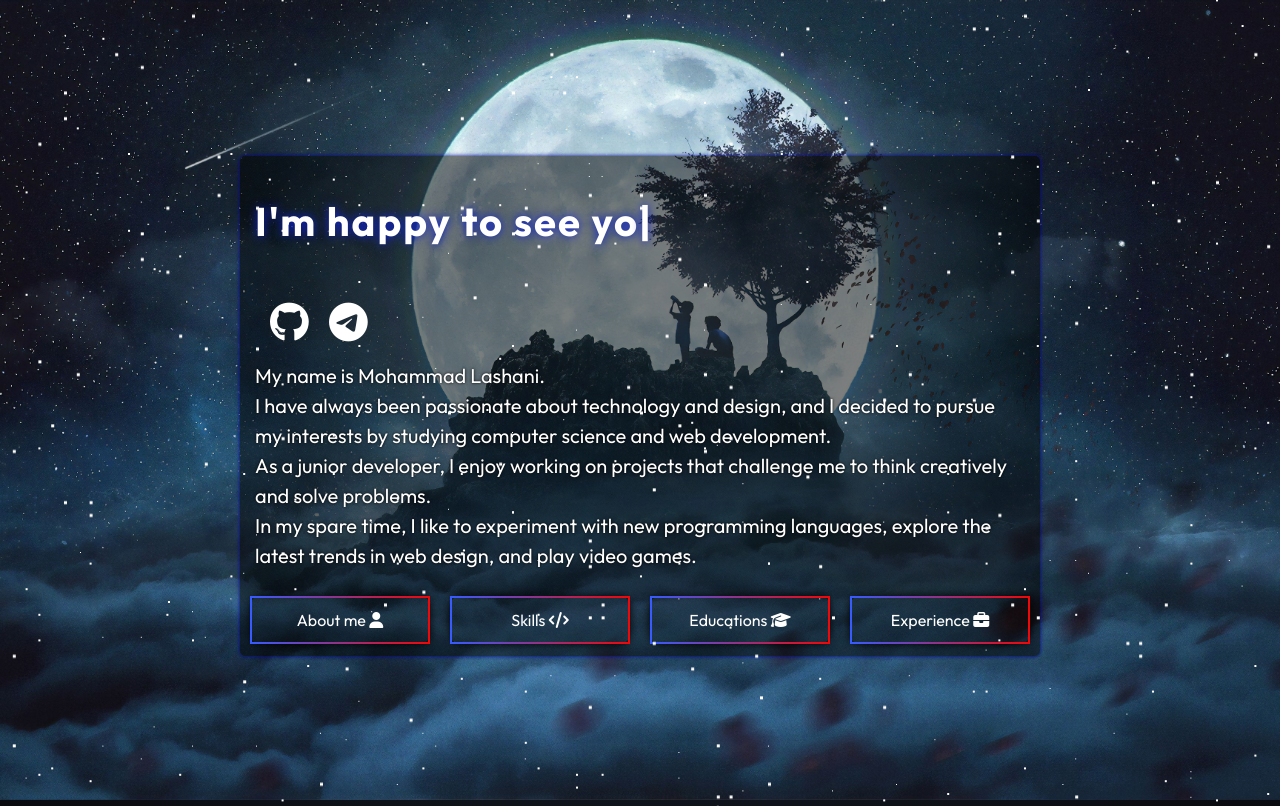
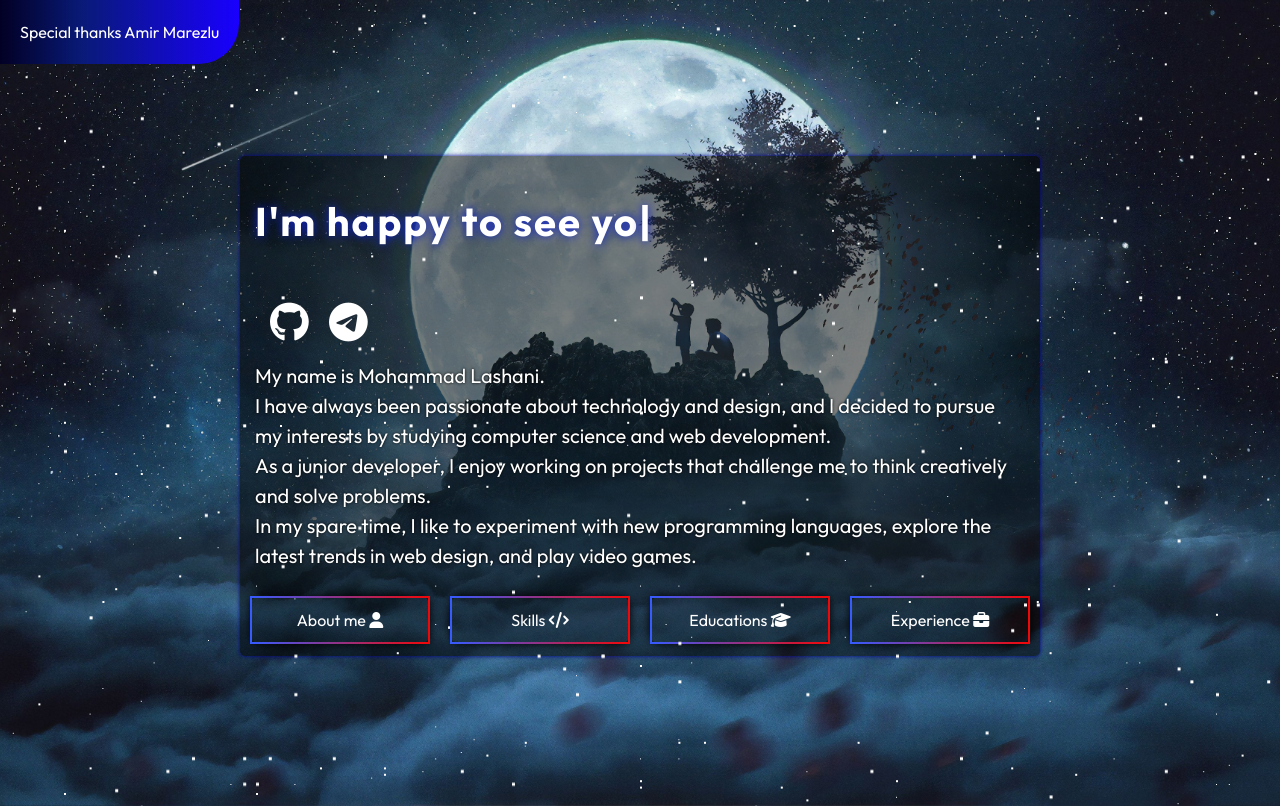
Before and after one commit to MhL5/Free-portfolio, a website: page index.html in a window 1280 px wide. Drawn offline with nearby package versions, Linux system fonts and the light colour scheme.

Commit message:
footer added + some changes in styles

```diff
--- a/index.html
+++ b/index.html
@@ -84,11 +84,11 @@
                 React <br />
               </div>
               <div class="left">
-                80% <br />
-                80% <br />
-                70% <br />
+                advanced <br />
+                advanced <br />
+                advanced <br />
                 <i class="fa-solid fa-arrow-up"></i><br />
-                30% <br />
+                Basic <br />
                 <i class="fa-solid fa-arrow-up"></i><br />
               </div>
             </div>
@@ -102,14 +102,12 @@
               <div class="right">
                 Photoshop <br />
                 Sonyvegas <br />
-                vs code <br />
                 npm <br />
                 Adobe XD <br />
               </div>
               <div class="left">
                 Basic <br />
                 Basic <br />
-                80% <br />
                 Basic <br />
                 Basic <br />
               </div>
@@ -172,6 +170,7 @@
         </div>
       </div>
     </main>
+    <footer class="footer">Special thanks Amir Marezlu</footer>
     <script
       src="https://cdnjs.cloudflare.com/ajax/libs/jquery/3.7.0/jquery.min.js"
       integrity="sha512-3gJwYpMe3QewGELv8k/BX9vcqhryRdzRMxVfq6ngyWXwo03GFEzjsUm8Q7RZcHPHksttq7/GFoxjCVUjkjvPdw=="
--- /dev/null
+++ b/scss/layout/_footer.scss
@@ -0,0 +1,21 @@
+.footer {
+  position: absolute;
+  top: 0;
+  left: 0;
+  padding: 2rem;
+  background: rgb(2, 0, 36);
+  background: linear-gradient(
+    90deg,
+    rgba(2, 0, 36, 1) 0%,
+    rgba(9, 26, 121, 1) 35%,
+    rgb(25, 0, 255) 100%
+  );
+  border-radius: 0 0 4rem 0;
+  transition: color 0.5s, transform 1s, border-radius 1s;
+  cursor: pointer;
+  &:hover {
+    border-radius: 4rem 4rem 0rem 4rem;
+    transform: scale(1.1);
+    color: gold;
+  }
+}
--- a/scss/main.scss
+++ b/scss/main.scss
@@ -2,6 +2,7 @@
 
 @import "./component/starbg";
 @import "./component/typeeffect";
+@import "./layout/footer";
 
 :root {
   // 1rem = 10px
@@ -16,6 +17,7 @@ html {
   //   for animation
   background: radial-gradient(ellipse at bottom, #1b2735 0%, #090a0f 100%);
   color-scheme: dark;
+  height: 100vh;
 }
 
 body {
@@ -25,6 +27,5 @@ body {
   background-image: url(../img/bg.jpg);
   background-size: cover;
   background-position: center;
-  height: 100vh;
   //   height: 100dvh;
 }
```
Also changed, not shown: css/main.css.
